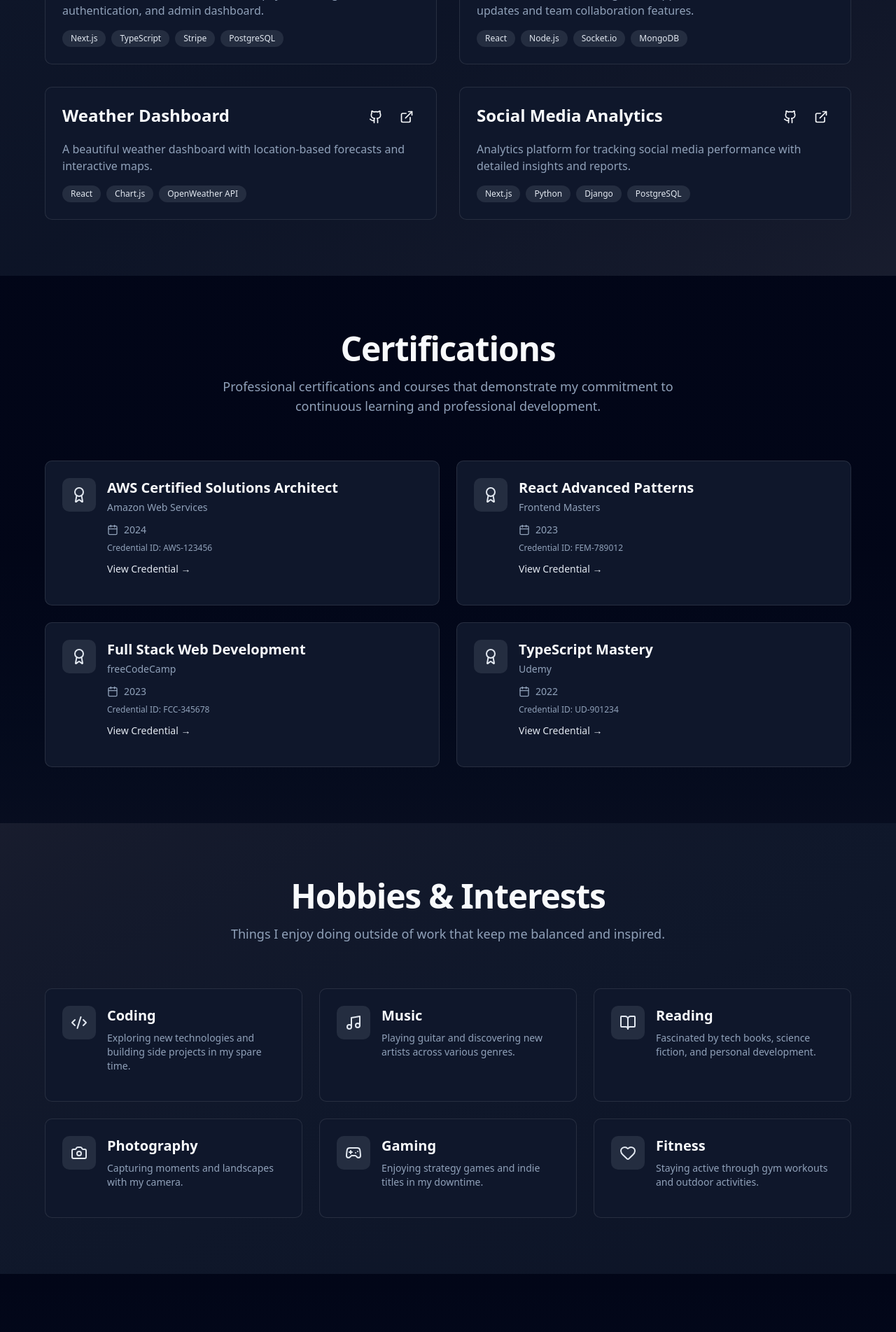
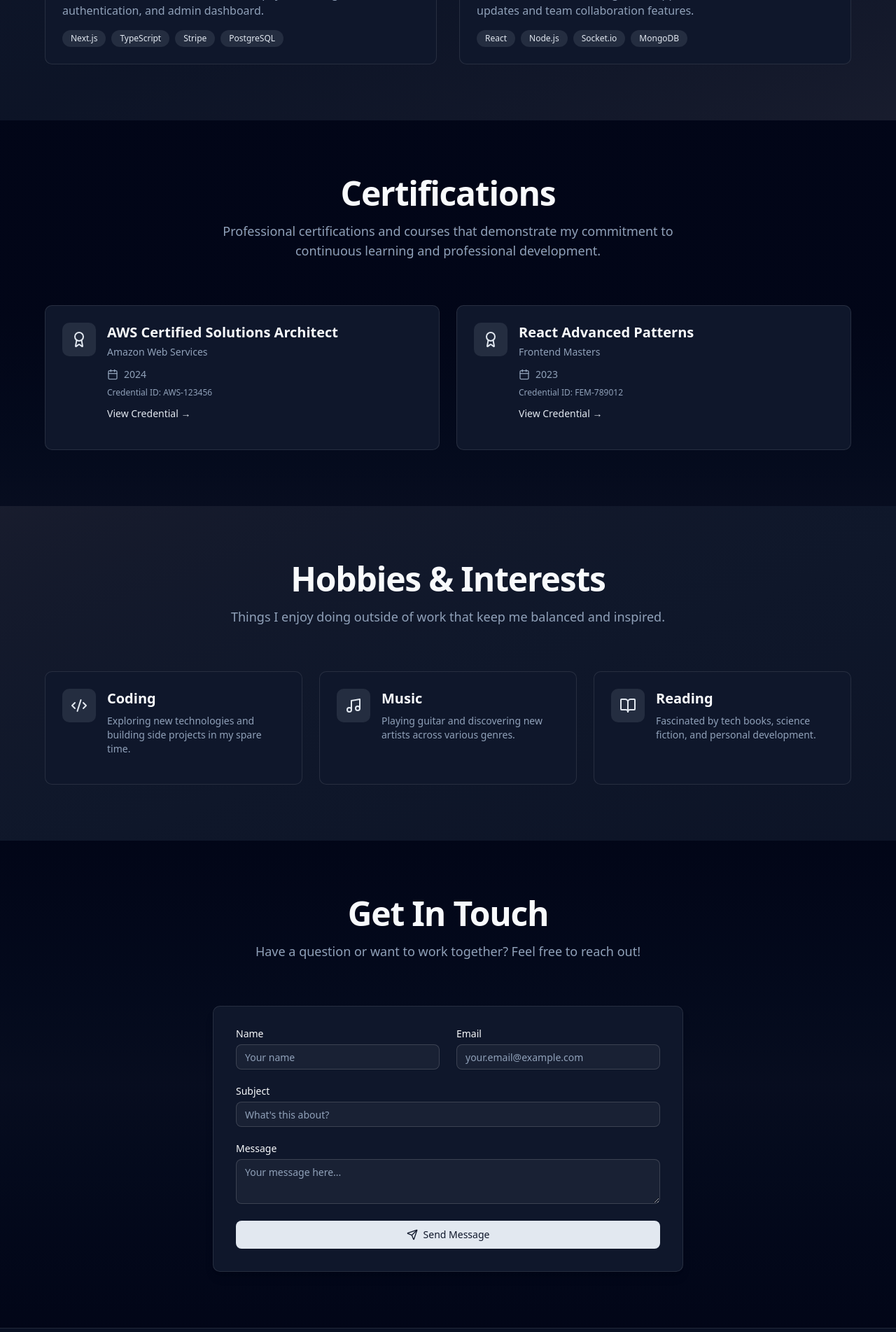
Before and after one commit to markodowd/markodowd-portfolio, a Next.js app: page / in a window 1280 px wide. Shown: the part 2060-3963 px from the top of the page at 70% size. Built offline with nearby package versions, Linux system fonts and the light colour scheme.

Commit message:
feat: simplifying

```diff
--- a/components/Certificates.tsx
+++ b/components/Certificates.tsx
@@ -24,20 +24,6 @@ const certificates: Certificate[] = [
     issuer: "Frontend Masters",
     date: "2023",
     credentialId: "FEM-789012",
-    credentialUrl: "https://example.com",
-  },
-  {
-    title: "Full Stack Web Development",
-    issuer: "freeCodeCamp",
-    date: "2023",
-    credentialId: "FCC-345678",
-    credentialUrl: "https://example.com",
-  },
-  {
-    title: "TypeScript Mastery",
-    issuer: "Udemy",
-    date: "2022",
-    credentialId: "UD-901234",
     credentialUrl: "https://example.com",
   },
 ];
--- a/components/Hobbies.tsx
+++ b/components/Hobbies.tsx
@@ -24,21 +24,6 @@ const hobbies: Hobby[] = [
     name: "Reading",
     description: "Fascinated by tech books, science fiction, and personal development.",
     icon: <BookOpen className="h-6 w-6 text-primary" />,
-  },
-  {
-    name: "Photography",
-    description: "Capturing moments and landscapes with my camera.",
-    icon: <Camera className="h-6 w-6 text-primary" />,
-  },
-  {
-    name: "Gaming",
-    description: "Enjoying strategy games and indie titles in my downtime.",
-    icon: <Gamepad2 className="h-6 w-6 text-primary" />,
-  },
-  {
-    name: "Fitness",
-    description: "Staying active through gym workouts and outdoor activities.",
-    icon: <Heart className="h-6 w-6 text-primary" />,
   },
 ];
 
--- a/components/Projects.tsx
+++ b/components/Projects.tsx
@@ -27,22 +27,6 @@ const projects: Project[] = [
     description:
       "A collaborative task management application with real-time updates and team collaboration features.",
     technologies: ["React", "Node.js", "Socket.io", "MongoDB"],
-    githubUrl: "https://github.com",
-    liveUrl: "https://example.com",
-  },
-  {
-    title: "Weather Dashboard",
-    description:
-      "A beautiful weather dashboard with location-based forecasts and interactive maps.",
-    technologies: ["React", "Chart.js", "OpenWeather API"],
-    githubUrl: "https://github.com",
-    liveUrl: "https://example.com",
-  },
-  {
-    title: "Social Media Analytics",
-    description:
-      "Analytics platform for tracking social media performance with detailed insights and reports.",
-    technologies: ["Next.js", "Python", "Django", "PostgreSQL"],
     githubUrl: "https://github.com",
     liveUrl: "https://example.com",
   },
```
